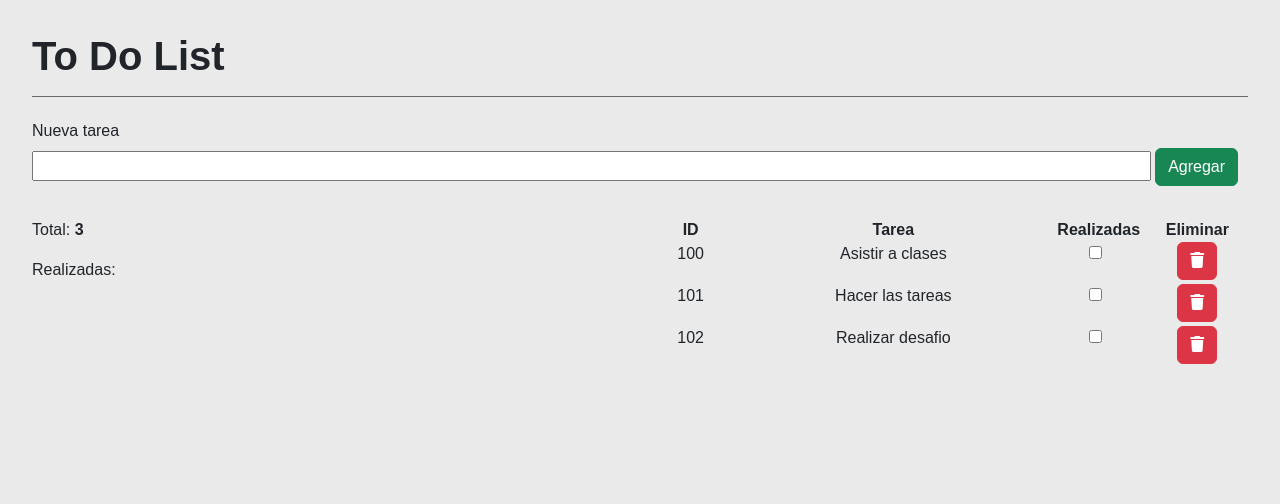
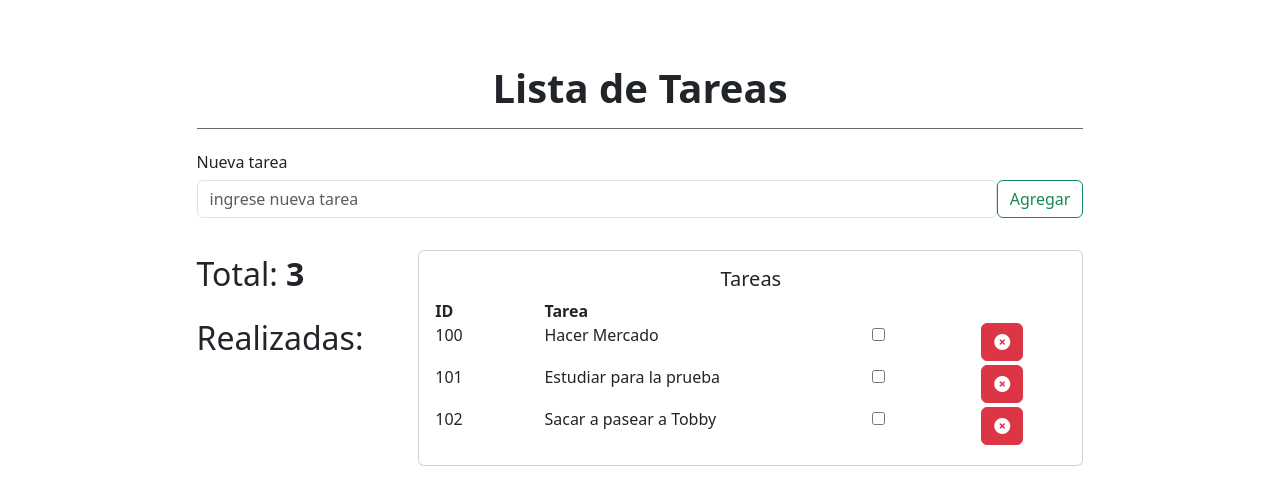
Before and after one commit to pipemerken/metodos-de-arreglos, a plain HTML site: page index.html in a window 1280 px wide. Drawn offline with nearby package versions, Linux system fonts and the light colour scheme.

Commit message:
cambiando formato

```diff
--- a/assets/css/style.css
+++ b/assets/css/style.css
@@ -1,18 +1,38 @@
 * {
-    font-family: Arial, Helvetica, sans-serif;
+    font-family: system-ui, -apple-system, BlinkMacSystemFont, 'Segoe UI', Roboto, Oxygen, Ubuntu, Cantarell, 'Open Sans', 'Helvetica Neue', sans-serif;
 
 }
 body{
-    background-color: #eaeaea!important;
-    padding: 2rem;
+    display: flex;
+    align-items: center;
+    justify-content: center;
+    background-color: #FFFFFF;
+    padding: 4rem;
+    /* border: solid 1px;
+     */
+
 }
+
+main{
+    width: 1000px;
+    height: 1000px;
+    background-color: aqua;
+    text-align: center;
+}
+
+
 h1 {
     border-bottom: 1px inset #696969;
     padding-bottom: 1rem;
 }
+
 h2 {
     padding-top: 1rem;
 
+}
+
+h5 {
+    text-align: center;
 }
 .input {
     width: 92%;
@@ -21,3 +41,7 @@ h2 {
     display: flex;
     margin-top: 2rem;
 }
+
+.formulario {
+    display: flex;
+}
--- a/assets/js/script.js
+++ b/assets/js/script.js
@@ -1,7 +1,7 @@
 const tareas = [
-    { id: 100, nombre: "Asistir a clases", realizado: false },
-    { id: 101, nombre: "Hacer las tareas", realizado: false },
-    { id: 102, nombre: "Realizar desafio", realizado: false },
+    { id: 100, nombre: "Hacer Mercado", realizado: false },
+    { id: 101, nombre: "Estudiar para la prueba", realizado: false },
+    { id: 102, nombre: "Sacar a pasear a Tobby", realizado: false },
   ];
 
   const btn = document.querySelector("#agregar");
@@ -42,7 +42,7 @@ const tareas = [
       })' ${tarea.realizado === true ? "checked" : null}></div>
       <div class="col-2"><button class="mb-1 btn btn-danger" onclick='eliminar(${
         tarea.id
-      })'><i class="fa-solid fa-trash"></i></button></div>
+      })'><i class="fa-solid fa-circle-xmark"></i></button></div>
       </div>
       `;
     });
@@ -56,7 +56,7 @@ const tareas = [
     let value = document.querySelector("input").value;
     let num1 = 100;
     let num2 = 999;
-    let numeroAleatorio = Math.floor(Math.random() * (num2 - num1 + 1)) + num1;     //para que el numero generado sea un numero entero
+    let numeroAleatorio = Math.floor(Math.random() * (num2 - num1 + 1)) + num1;
     let nueva_actividad = {
         id: numeroAleatorio,
       nombre: value,
--- a/index.html
+++ b/index.html
@@ -4,37 +4,45 @@
     <meta charset="UTF-8" />
     <meta http-equiv="X-UA-Compatible" content="IE=edge" />
     <meta name="viewport" content="width=device-width, initial-scale=1.0" />
-    <title>Desafio 5</title>
+    <title>Desafío 5 - Todo List</title>
     <link rel="stylesheet" href="./assets/css/style.css">
     <link rel="stylesheet" href="https://cdnjs.cloudflare.com/ajax/libs/font-awesome/6.5.2/css/all.min.css" integrity="sha512-SnH5WK+bZxgPHs44uWIX+LLJAJ9/2PkPKZ5QiAj6Ta86w+fsb2TkcmfRyVX3pBnMFcV7oQPJkl9QevSCWr3W6A==" crossorigin="anonymous" referrerpolicy="no-referrer" />
     <link href="https://cdn.jsdelivr.net/npm/bootstrap@5.3.3/dist/css/bootstrap.min.css" rel="stylesheet" integrity="sha384-QWTKZyjpPEjISv5WaRU9OFeRpok6YctnYmDr5pNlyT2bRjXh0JMhjY6hW+ALEwIH" crossorigin="anonymous">
   </head>
   <body>
     <div class="main">
-        <h1 class="fs-1 fw-bold">To Do List</h1>
+        <h1 class="fs-1 fw-bold text-center">Lista de Tareas</h1>
         <h2 class="fs-6">Nueva tarea</h2>
-    <div>
-      <input type="text" class="input"/>
-      <button id="agregar" class="btn btn-success">Agregar</button>
+    <div class="formulario">
+      <input type="text" class="form-control"  placeholder="ingrese nueva tarea"/>
+      <button id="agregar" class="btn btn-outline-success">Agregar</button>
     </div>
     <div class="columnas">
-    <div class="col-sm-6">
-        <p class="fs-6" id="cantidad">Total:</p>
-        <p class="fs-6" id="realizadas">Realizadas:</p>
+    <div class="col-sm-3">
+        <p class="fs-2" id="cantidad">Total:</p>
+        <p class="fs-2" id="realizadas">Realizadas:</p>
     </div>
-    <div id="todolista" class="container text-center">
+    <div id="todolista" class="card" style="width: 45rem;">
+      <div class="card-body">
+      <h5 class="card-title " >Tareas</h5>
+      <ul class="list-group">
         <div class="row">
             <div class="col-2 fw-bold">ID</div>
             <div class="col-6 fw-bold">Tarea</div>
-            <div class="col-2 fw-bold">Realizadas</div>
-            <div class="col-2 fw-bold">Eliminar</div>
+
+
         </div>
         <div id="lista">
         </div>
+
+      </ul>
     </div>
-    </div>
+  </div>
+  </div>
 </div>
+
+    <script src="https://cdn.jsdelivr.net/npm/bootstrap@5.3.3/dist/js/bootstrap.bundle.min.js" integrity="sha384-YvpcrYf0tY3lHB60NNkmXc5s9fDVZLESaAA55NDzOxhy9GkcIdslK1eN7N6jIeHz" crossorigin="anonymous"></script>
     <script src="./assets/js/script.js"></script>
-    <script src="https://cdn.jsdelivr.net/npm/bootstrap@5.3.3/dist/js/bootstrap.bundle.min.js" integrity="sha384-YvpcrYf0tY3lHB60NNkmXc5s9fDVZLESaAA55NDzOxhy9GkcIdslK1eN7N6jIeHz" crossorigin="anonymous"></script>
+
   </body>
 </html>
```
